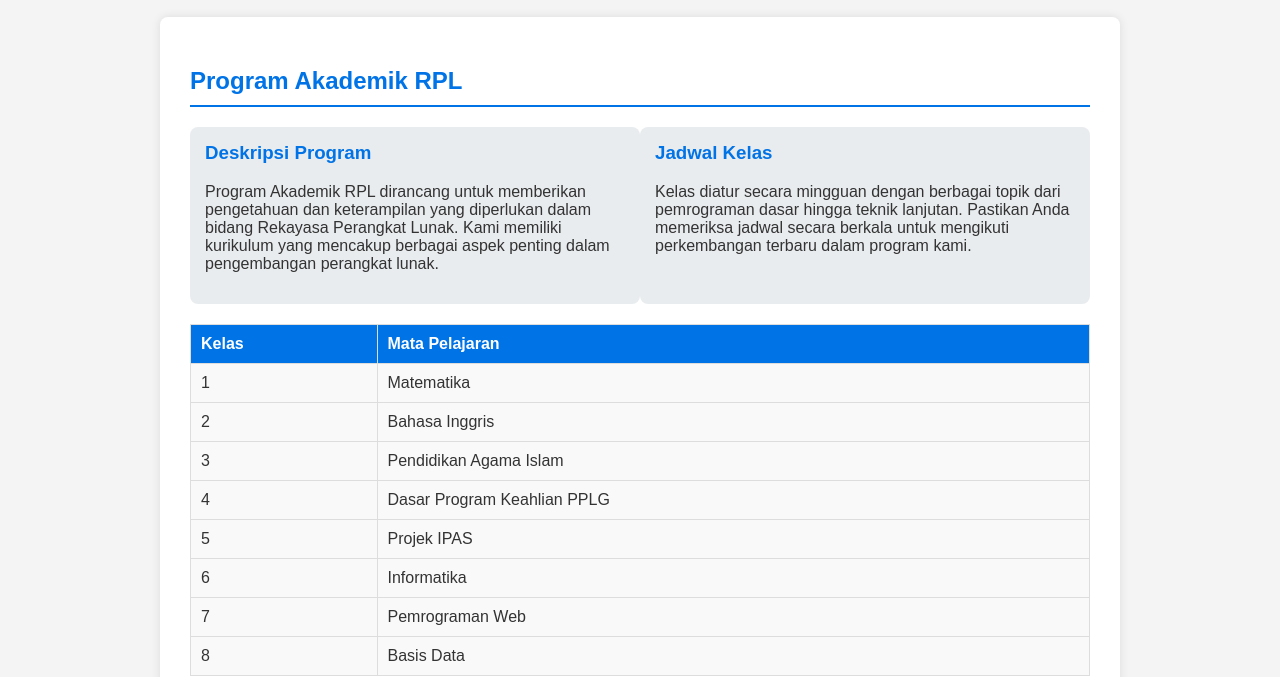
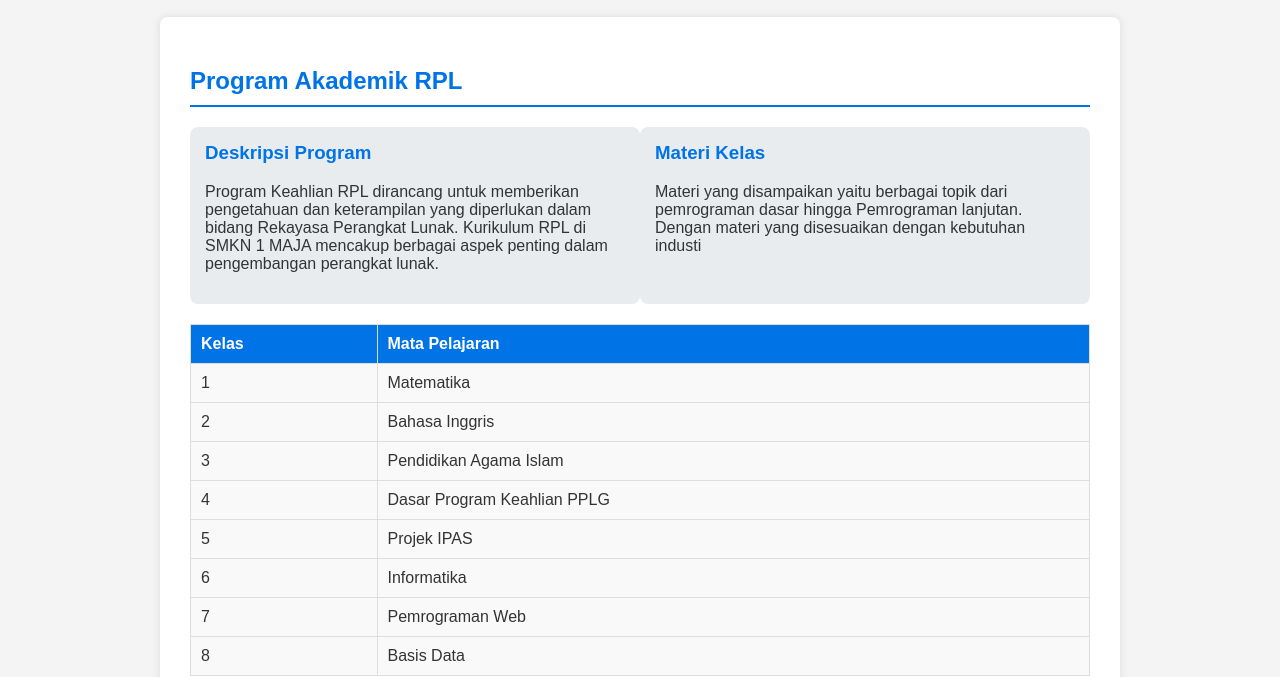
Before and after one commit to fikrialfanfasha/praktikum, a plain HTML site: page akademik.html in a window 1280 px wide. Shown: the part 153-830 px from the top of the page. Drawn offline with Linux system fonts and the light colour scheme.

Commit message:
praktikum

```diff
--- a/akademik.html
+++ b/akademik.html
@@ -29,11 +29,11 @@
       <div class="info">
         <div>
           <h3>Deskripsi Program</h3>
-          <p>Program Akademik RPL dirancang untuk memberikan pengetahuan dan keterampilan yang diperlukan dalam bidang Rekayasa Perangkat Lunak. Kami memiliki kurikulum yang mencakup berbagai aspek penting dalam pengembangan perangkat lunak.</p>
+          <p>Program Keahlian RPL dirancang untuk memberikan pengetahuan dan keterampilan yang diperlukan dalam bidang Rekayasa Perangkat Lunak. Kurikulum RPL di SMKN 1 MAJA mencakup berbagai aspek penting dalam pengembangan perangkat lunak.</p>
         </div>
         <div>
-          <h3>Jadwal Kelas</h3>
-          <p>Kelas diatur secara mingguan dengan berbagai topik dari pemrograman dasar hingga teknik lanjutan. Pastikan Anda memeriksa jadwal secara berkala untuk mengikuti perkembangan terbaru dalam program kami.</p>
+          <h3>Materi Kelas</h3>
+          <p>Materi yang disampaikan yaitu berbagai topik dari pemrograman dasar hingga Pemrograman lanjutan. Dengan materi yang disesuaikan dengan kebutuhan industi</p>
         </div>
       </div>
       <table>
```
Also changed, not shown: tentang.html (+2 -2 lines).
